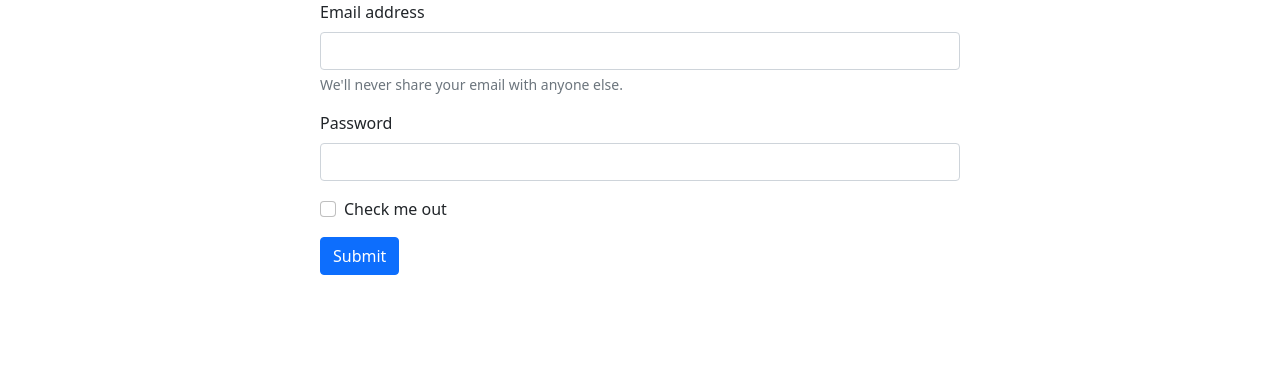
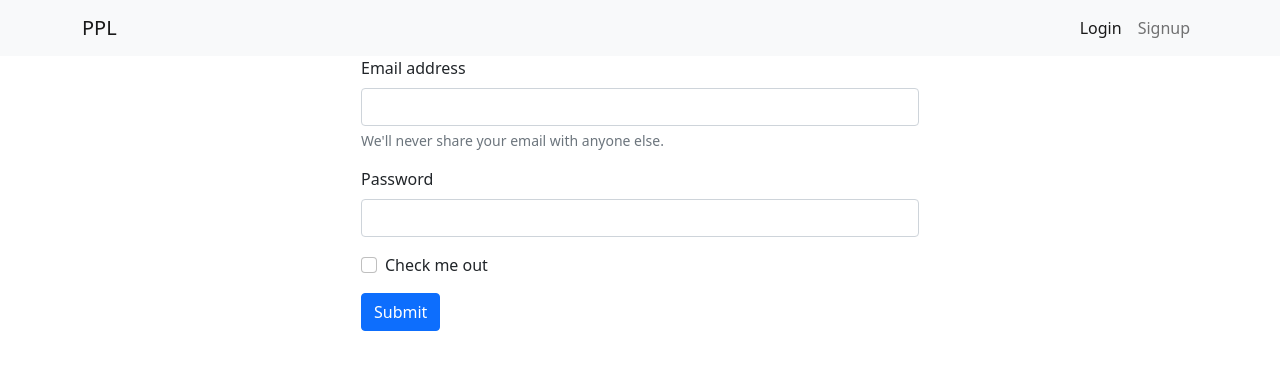
Before and after one commit to vaibhav-vinayak/ppl, a React (Create React App) app in the folder client/: page /login in a window 1280 px wide. Shown: the top 370 px of the page. Built offline with nearby package versions, Linux system fonts and the light colour scheme.

Commit message:
updated app root

```diff
--- a/client/src/App.js
+++ b/client/src/App.js
@@ -1,16 +1,22 @@
 import { lazy, Suspense } from "react";
 import { BrowserRouter as Router, Route, Routes } from "react-router-dom";
 
+const Navbar = lazy(() => import("components/Navbar"));
 const Home = lazy(() => import("pages/Home"));
 const Login = lazy(() => import("pages/Auth/Login"));
+const Signup = lazy(() => import("pages/Auth/Signup"));
 
 const App = () => (
   <Router>
     <Suspense fallback={null}>
-      <Routes>
-        <Route path="/" element={<Home />} />
-        <Route path="/login" element={<Login />} />
-      </Routes>
+      <Navbar />
+      <div className="container">
+        <Routes>
+          <Route path="/" element={<Home />} />
+          <Route path="/login" element={<Login />} />
+          <Route path="/signup" element={<Signup />} />
+        </Routes>
+      </div>
     </Suspense>
   </Router>
 );
```
